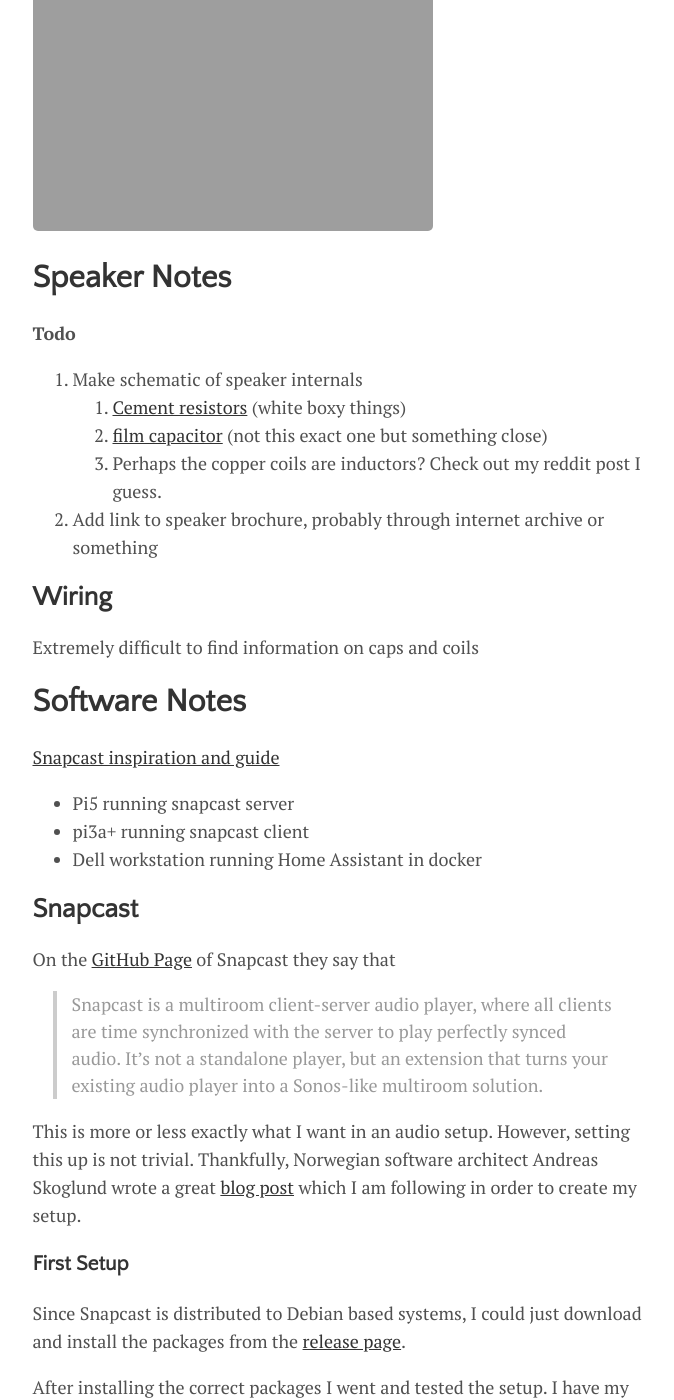
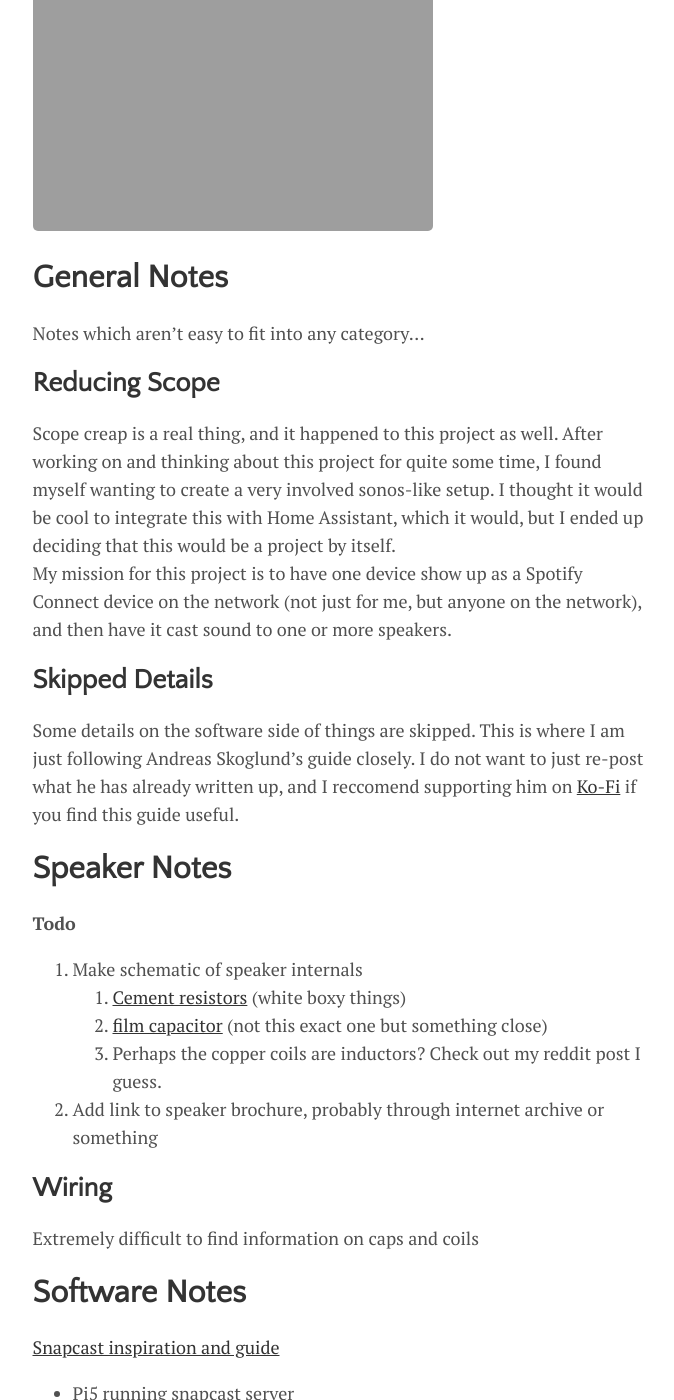
Before and after one commit to ahll19/ahll19.github.io, a Jekyll site: the page built from docs/_posts/2024-03-28-playing_with_speakerd.md, in a window 1280 px wide and 1400 px high, scrolled down 289 px. Shown: the whole window, without its empty margins (300-974 px from the left). Built offline with Jekyll 4.4.1, drawn with Linux system fonts in a browser that asks for light colours; comment, search, counter and statistics services are not loaded; some of the changed text lies outside the part shown.

Commit message:
snapcast and spotify workign happily together

`````diff
--- a/docs/_posts/2024-03-28-playing_with_speakerd.md
+++ b/docs/_posts/2024-03-28-playing_with_speakerd.md
@@ -6,6 +6,16 @@
 tags: [python, rust, speakers, diy, electronics]
 image: posts/2024-03-17/placeholder.jpg
 ---
+
+# General Notes
+Notes which aren't easy to fit into any category...
+
+## Reducing Scope
+Scope creap is a real thing, and it happened to this project as well. After working on and thinking about this project for quite some time, I found myself wanting to create a very involved sonos-like setup. I thought it would be cool to integrate this with Home Assistant, which it would, but I ended up deciding that this would be a project by itself. <br>
+My mission for this project is to have one device show up as a Spotify Connect device on the network (not just for me, but anyone on the network), and then have it cast sound to one or more speakers.
+
+## Skipped Details
+Some details on the software side of things are skipped. This is where I am just following Andreas Skoglund's guide closely. I do not want to just re-post what he has already written up, and I reccomend supporting him on [Ko-Fi](https://ko-fi.com/whynotguide) if you find this guide useful.
 
 # Speaker Notes
 
@@ -23,10 +33,9 @@
 [Snapcast inspiration and guide](https://whynot.guide/posts/howtos/multiroom-media/)
 - Pi5 running snapcast server
 - pi3a+ running snapcast client
-- Dell workstation running Home Assistant in docker
 
 ## Snapcast
-On the [GitHub Page](https://github.com/badaix/snapcast) of Snapcast they say that
+On the [GitHub page](https://github.com/badaix/snapcast) of Snapcast they say that
 
 >Snapcast is a multiroom client-server audio player, where all clients are time synchronized with the server to play perfectly synced audio. It's not a standalone player, but an extension that turns your existing audio player into a Sonos-like multiroom solution.
 
@@ -44,7 +53,8 @@
 ### Daemonizing Snapserver
 When I was first messing around with Snapcast I accidentally set some configuration options in one of the configuration files for `snapserver`. This led to me wasting a good hour before figuring out why I could not start the server as a service. <br>
 With `/etc/default/snapserver` file on my Pi 5 which looks like this
-```
+
+```yaml
 # Start the server, used only by the init.d script
 START_SNAPSERVER=true
 
@@ -56,7 +66,8 @@
 I was able to enable and start the server using `systemctl` as you would any other daemon.
 
 To test this I downloaded a `.wav` file using wget, and added the following option under the `[stream]` tag in `/etc/snapserver.conf` on the Pi 5.
-````
+
+```yaml
 ...
 [stream]
 stream = file:///opt/a2002011001-e02.wav?name=test
@@ -66,3 +77,13 @@
 ![Snapcast Webview from my Windows Desktop](../assets/img/posts/2024-03-28/snapcast webview.png)
 
 **Note:** *I never actually enabled the client service on the Pi 3A+, but it seems that it is enabled, and works as it should. I did not have to set it up any further than that. I also do not remember how I pointed the client to the server's IP, but if it works it works.*
+
+## Librespot
+I have written about [Raspotify](https://github.com/dtcooper/raspotify) before in my post [Smarthome Saga Part 1](https://anders-lauridsen.dk/smarthome_saga_part_1), and it does seem like the easiest way to get what I wanted up and running. I am however, still mostly following the blog post from Andreas Skoglund, and as such I will be installing [Librespot](https://github.com/librespot-org/librespot) as he recommends in his post.
+
+I did have to do one thing which was not mentioned in Andreas' blog post. I had to install some extra dependencies (`libasound2-dev, portaudio19-dev, build-essential, libpulse-dev, libdbus-1-dev`) on my Pi 5. This was pointed out in [this](https://github.com/Spotifyd/spotifyd/issues/659#issuecomment-674641548) comment on GitHub.
+
+After configuring the stream as he did, with my own username and password of course, it worked perfectly. I went in and commented out the only other stream (`/tmp/snapfifo`), and now the Pi 5 is listed on the network as a Spotify Connect device, which automatically casts the sound from spotify to all other devices.
+
+## Snapcast, again?
+android?
`````
